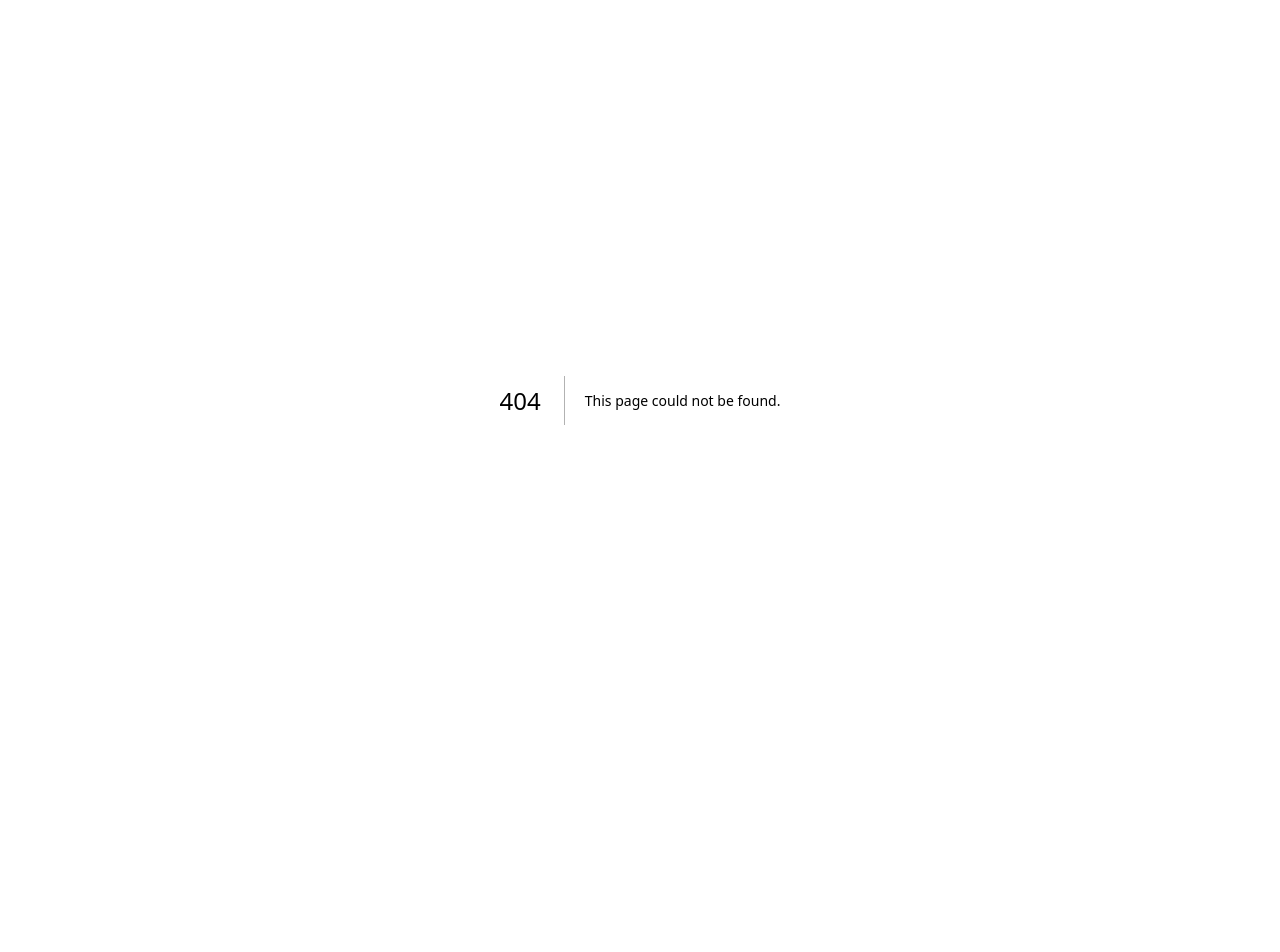
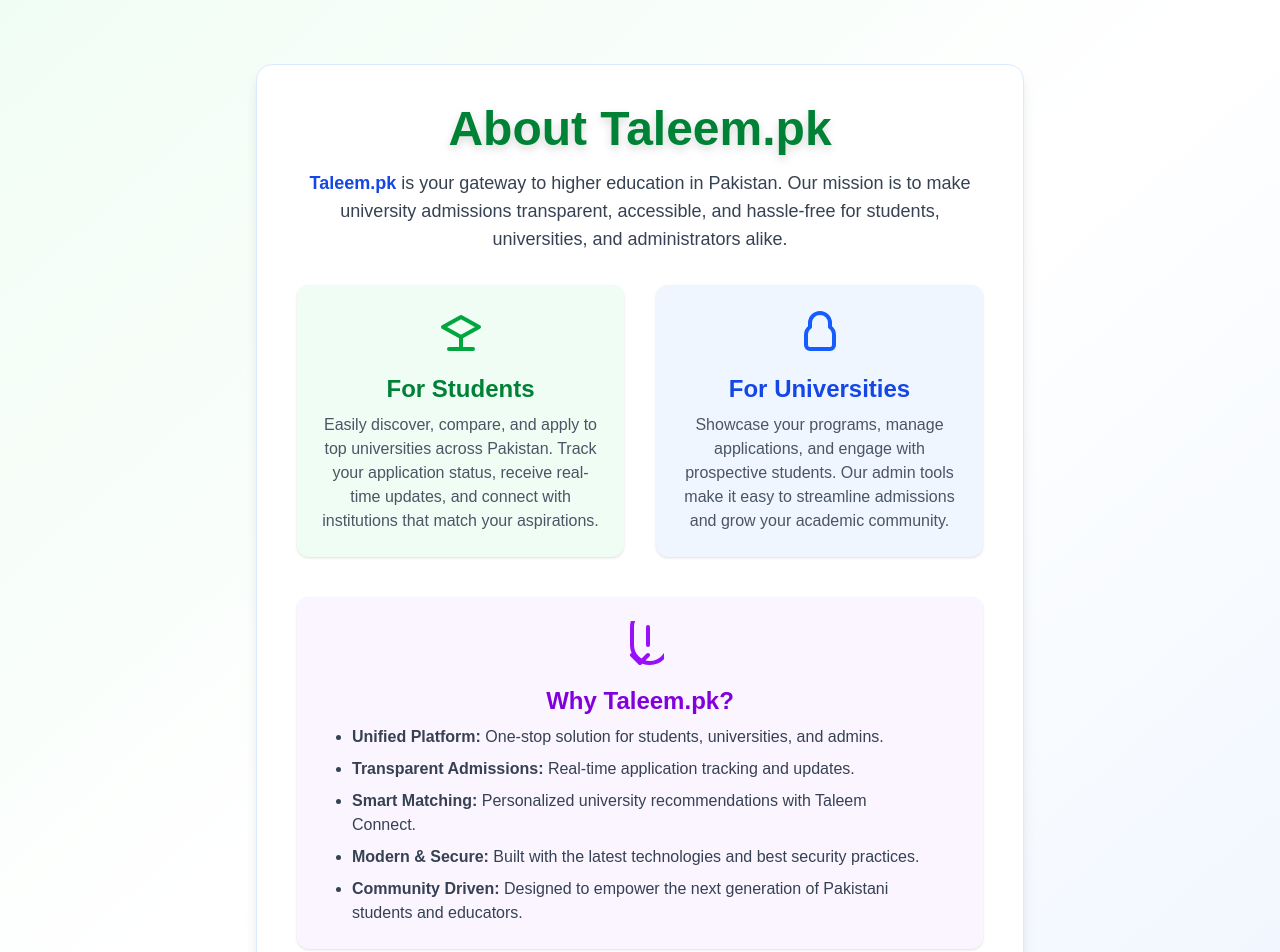
Before and after one commit to LaraibYazdani/taleem-pk, a Next.js app in the folder frontend/: page /about in a window 1280 px wide. Before the commit this address had no page. Shown: the top 952 px of the page. Before the commit the page ends 800 px from the top, so only its background shows below. Built offline with nearby package versions, Linux system fonts and the light colour scheme.

Commit message:
Added About Page

```diff
--- /dev/null
+++ b/frontend/src/app/about/page.jsx
@@ -0,0 +1,40 @@
+"use client";
+
+export default function About() {
+  return (
+    <div className="min-h-screen bg-gradient-to-br from-green-50 via-white to-blue-50 flex flex-col items-center justify-center px-4 py-16">
+      <div className="max-w-3xl w-full bg-white rounded-2xl shadow-lg p-10 border border-blue-100">
+        <h1 className="text-5xl font-extrabold mb-4 text-green-700 text-center drop-shadow-lg">About Taleem.pk</h1>
+        <p className="text-lg text-gray-700 mb-8 text-center">
+          <span className="font-semibold text-blue-700">Taleem.pk</span> is your gateway to higher education in Pakistan. Our mission is to make university admissions transparent, accessible, and hassle-free for students, universities, and administrators alike.
+        </p>
+        <div className="grid md:grid-cols-2 gap-8 mb-10">
+          <div className="bg-green-50 rounded-xl p-6 shadow hover:shadow-md transition flex flex-col items-center">
+            <svg className="w-12 h-12 mb-4 text-green-600" fill="none" stroke="currentColor" strokeWidth="2" viewBox="0 0 24 24"><path strokeLinecap="round" strokeLinejoin="round" d="M12 14l9-5-9-5-9 5 9 5zm0 0v6m0 0H6m6 0h6" /></svg>
+            <h2 className="text-2xl font-bold mb-2 text-green-700">For Students</h2>
+            <p className="text-gray-600 text-center">Easily discover, compare, and apply to top universities across Pakistan. Track your application status, receive real-time updates, and connect with institutions that match your aspirations.</p>
+          </div>
+          <div className="bg-blue-50 rounded-xl p-6 shadow hover:shadow-md transition flex flex-col items-center">
+            <svg className="w-12 h-12 mb-4 text-blue-600" fill="none" stroke="currentColor" strokeWidth="2" viewBox="0 0 24 24"><path strokeLinecap="round" strokeLinejoin="round" d="M17 9V7a5 5 0 00-10 0v2a5 5 0 00-2 4v5a2 2 0 002 2h10a2 2 0 002-2v-5a5 5 0 00-2-4z" /></svg>
+            <h2 className="text-2xl font-bold mb-2 text-blue-700">For Universities</h2>
+            <p className="text-gray-600 text-center">Showcase your programs, manage applications, and engage with prospective students. Our admin tools make it easy to streamline admissions and grow your academic community.</p>
+          </div>
+        </div>
+        <div className="bg-purple-50 rounded-xl p-6 shadow flex flex-col items-center mb-8">
+          <svg className="w-12 h-12 mb-4 text-purple-600" fill="none" stroke="currentColor" strokeWidth="2" viewBox="0 0 24 24"><path strokeLinecap="round" strokeLinejoin="round" d="M8 17l4 4 4-4m0-5V3m-8 9V3m0 0a9 9 0 0118 0v9a9 9 0 01-18 0z" /></svg>
+          <h2 className="text-2xl font-bold mb-2 text-purple-700">Why Taleem.pk?</h2>
+          <ul className="list-disc text-gray-700 text-left max-w-xl mx-auto">
+            <li className="mb-2"><span className="font-semibold">Unified Platform:</span> One-stop solution for students, universities, and admins.</li>
+            <li className="mb-2"><span className="font-semibold">Transparent Admissions:</span> Real-time application tracking and updates.</li>
+            <li className="mb-2"><span className="font-semibold">Smart Matching:</span> Personalized university recommendations with Taleem Connect.</li>
+            <li className="mb-2"><span className="font-semibold">Modern & Secure:</span> Built with the latest technologies and best security practices.</li>
+            <li><span className="font-semibold">Community Driven:</span> Designed to empower the next generation of Pakistani students and educators.</li>
+          </ul>
+        </div>
+        <div className="text-center mt-8">
+          <span className="inline-block bg-green-100 text-green-700 px-4 py-2 rounded-full font-semibold shadow">Empowering Education, Connecting Futures.</span>
+        </div>
+      </div>
+    </div>
+  );
+}
```
